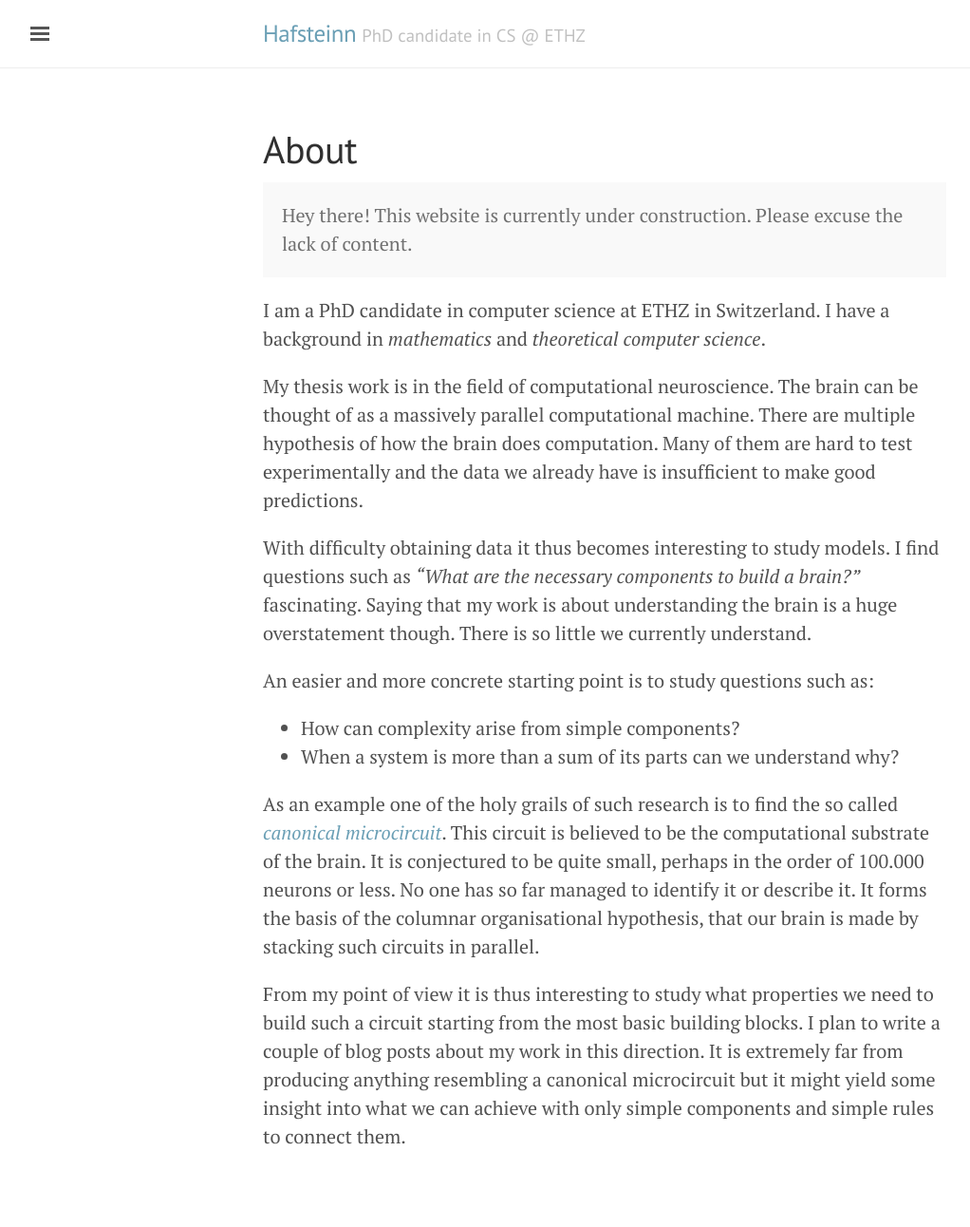
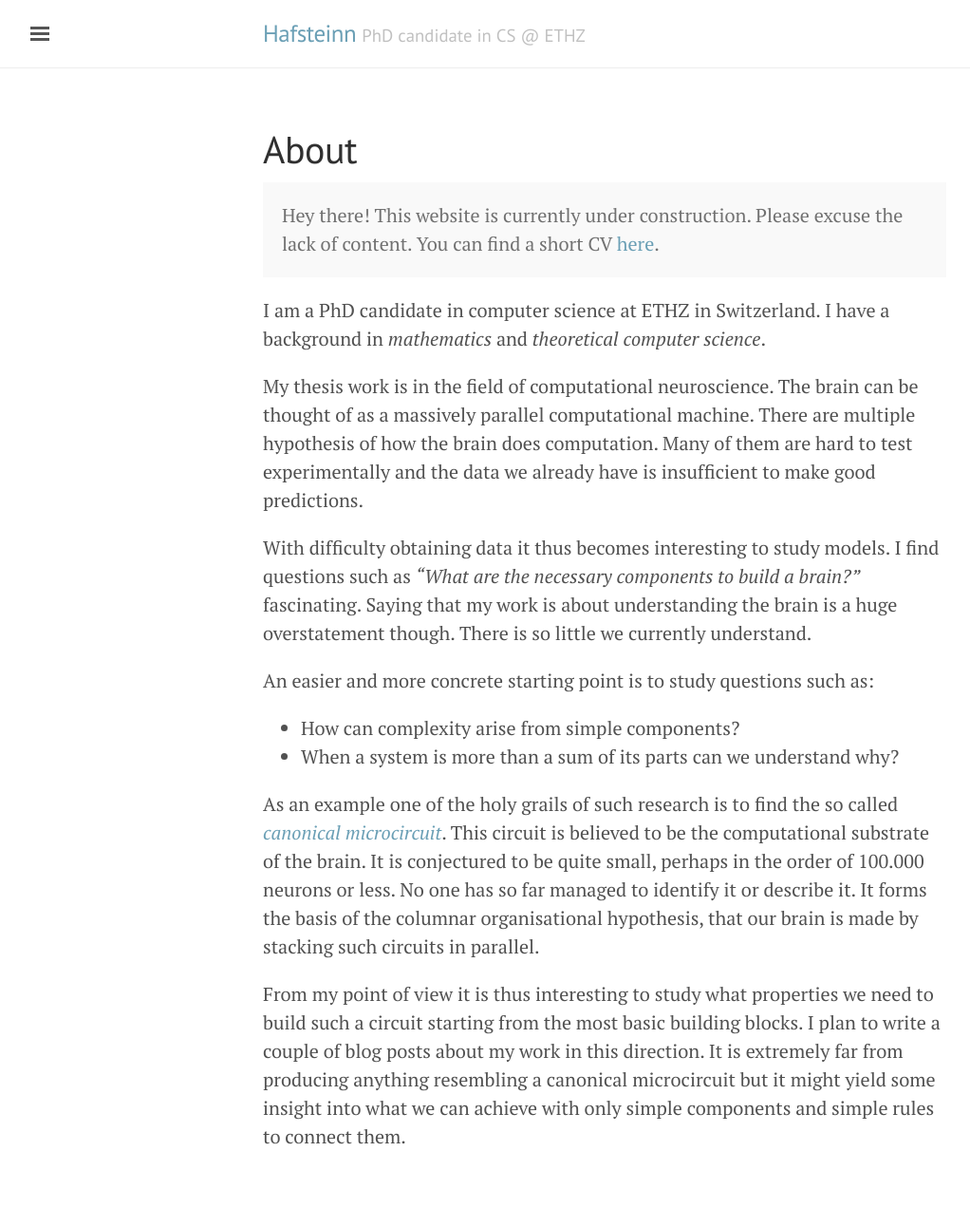
Before and after one commit to Haffi112/haffi112.github.io, a Jekyll site: the page built from about.md, in a window 1280 px wide. Shown: the whole page at 95% size, without its empty margins (3-1025 px from the left). Built offline with Jekyll 4.4.1, drawn with Linux system fonts in a browser that asks for light colours.

Commit message:
Updated the about file.

```diff
--- a/about.md
+++ b/about.md
@@ -5,7 +5,8 @@ title: About
 
 <p class="message">
   Hey there! This website is currently under construction. Please excuse
-  the lack of content.
+  the lack of content. You can find a short CV <a
+  href="{{site.baseurl}}/assets/cv.pdf">here</a>.
 </p>
 
 I am a PhD candidate in computer science at ETHZ in Switzerland. I have a
```
